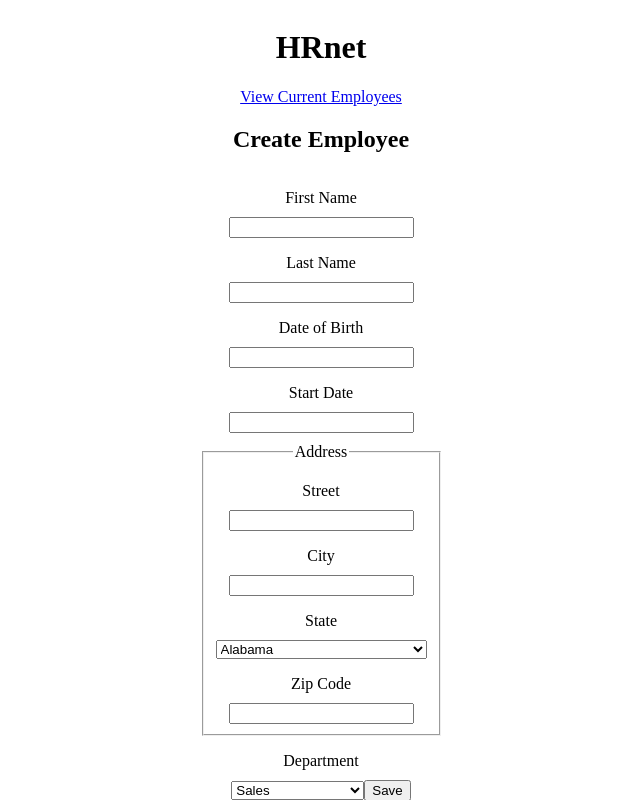
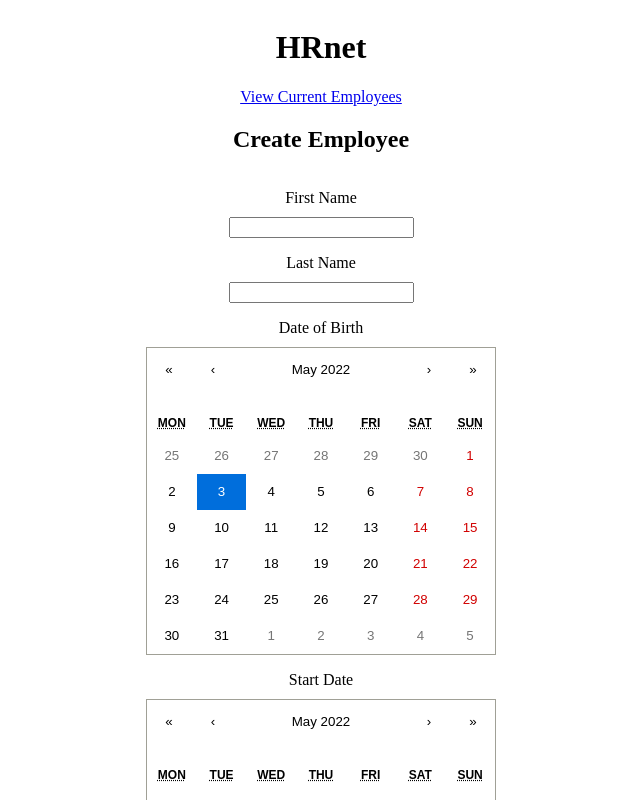
Before and after one commit to melacod/MelanieKlein_14_02052022, a React (Create React App) app: page / in a window 1280 px wide. Shown: the top 800 px of the page, without its empty margins (319-959 px from the left). Built offline with nearby package versions, Linux system fonts and the light colour scheme.

Commit message:
passage en react 17 et utilisation de date picker

```diff
--- a/src/index.js
+++ b/src/index.js
@@ -1,20 +1,21 @@
+import './index.css'
+import 'react-calendar/dist/Calendar.css'
+
 import React from 'react'
-import { createRoot } from 'react-dom/client'
-import './index.css'
-import App from './App'
 import reportWebVitals from './reportWebVitals'
 import { Provider } from 'react-redux'
+import ReactDOM from 'react-dom'
+
+import App from './App'
 import store from './store'
 
-const rootElement = document.getElementById('root')
-const root = createRoot(rootElement)
-
-root.render(
+ReactDOM.render(
     <Provider store={store}>
         <React.StrictMode>
             <App />
         </React.StrictMode>
-    </Provider>
+    </Provider>,
+    document.getElementById('root')
 )
 
 // If you want to start measuring performance in your app, pass a function
--- a/src/pages/CreateEmployee.js
+++ b/src/pages/CreateEmployee.js
@@ -4,6 +4,8 @@ import DEPARTMENTS from '../constants/departments'
 import STATES from '../constants/states'
 import { addEmployee } from '../features/employee'
 import { Link, useNavigate } from 'react-router-dom'
+import Calendar from 'react-calendar'
+import { convertDateToString } from '../utils/utils'
 
 /**
  * Create employee page
@@ -17,8 +19,8 @@ const CreateEmployee = () => {
     // state variables for the form
     const [firstName, setFirstName] = useState('')
     const [lastName, setLastName] = useState('')
-    const [dateOfBirth, setDateOfBirth] = useState('')
-    const [startDate, setStartDate] = useState('')
+    const [dateOfBirth, setDateOfBirth] = useState(new Date())
+    const [startDate, setStartDate] = useState(new Date())
     const [street, setStreet] = useState('')
     const [city, setCity] = useState('')
     const [state, setState] = useState(false)
@@ -33,16 +35,6 @@ const CreateEmployee = () => {
     // handle Last Name change event
     const lastNameChange = (event) => {
         setLastName(event.target.value)
-    }
-
-    // handle Date of Birth me change event
-    const dateOfBirthChange = (event) => {
-        setDateOfBirth(event.target.value)
-    }
-
-    // handle Start Date me change event
-    const startDateChange = (event) => {
-        setStartDate(event.target.value)
     }
 
     // handle Street me change event
@@ -76,8 +68,8 @@ const CreateEmployee = () => {
             addEmployee({
                 firstName,
                 lastName,
-                dateOfBirth,
-                startDate,
+                dateOfBirth: convertDateToString(dateOfBirth),
+                startDate: convertDateToString(startDate),
                 street,
                 state,
                 zipCode,
@@ -113,19 +105,17 @@ const CreateEmployee = () => {
                     />
 
                     <label htmlFor="date-of-birth">Date of Birth</label>
-                    <input
+                    <Calendar
                         id="date-of-birth"
-                        type="text"
-                        onChange={dateOfBirthChange}
-                        defaultValue={dateOfBirth}
+                        onChange={setDateOfBirth}
+                        value={dateOfBirth}
                     />
 
                     <label htmlFor="start-date">Start Date</label>
-                    <input
+                    <Calendar
                         id="start-date"
-                        type="text"
-                        onChange={startDateChange}
-                        defaultValue={startDate}
+                        onChange={setStartDate}
+                        value={startDate}
                     />
 
                     <fieldset className="address">
@@ -154,8 +144,10 @@ const CreateEmployee = () => {
                             onChange={stateChange}
                             value={state}
                         >
-                            {STATES.map((state) => (
-                                <option>{state.name}</option>
+                            {STATES.map((state, idx) => (
+                                <option key={'state-' + idx}>
+                                    {state.name}
+                                </option>
                             ))}
                         </select>
 
@@ -175,8 +167,10 @@ const CreateEmployee = () => {
                         onChange={departmentChange}
                         value={department}
                     >
-                        {DEPARTMENTS.map((department) => (
-                            <option>{department.name}</option>
+                        {DEPARTMENTS.map((department, idx) => (
+                            <option key={'dep-' + idx}>
+                                {department.name}
+                            </option>
                         ))}
                     </select>
                     <button>Save</button>
--- /dev/null
+++ b/src/utils/utils.js
@@ -0,0 +1,3 @@
+export const convertDateToString = (date) => {
+    return date.getFullYear() + '/' + date.getMonth() + '/' + date.getDay()
+}
```
Also changed, not shown: package.json (+4 -3 lines), 1 other file (tests, documents, lock files or other folders).
